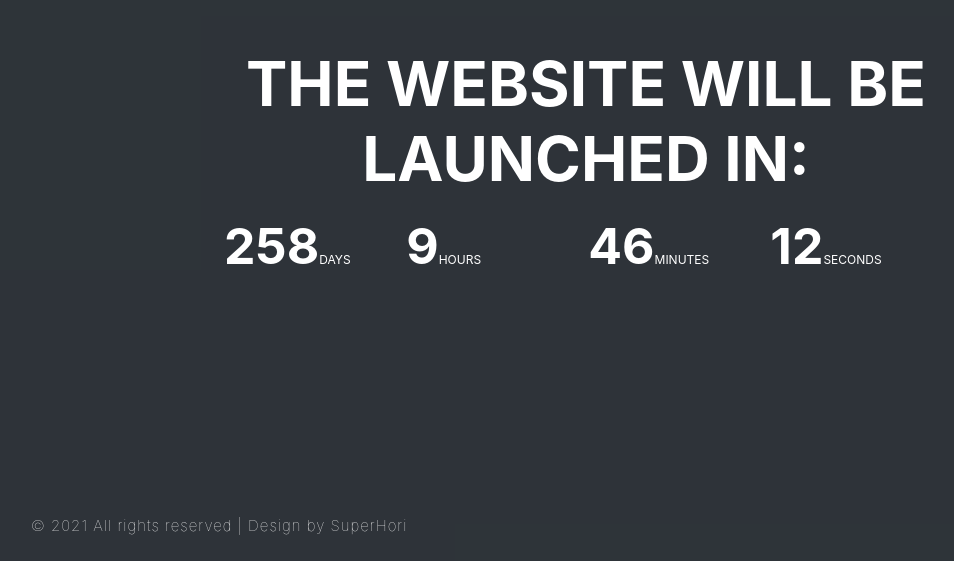
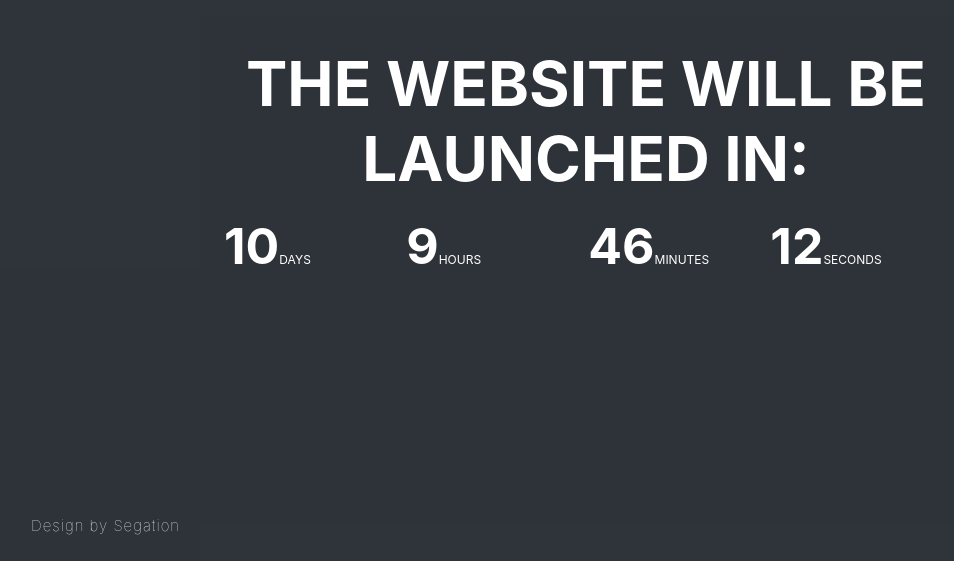
Before and after one commit to segation3/comingsoon, a plain HTML site: page index.html in a window 1280 px wide. Shown: the part 239-800 px from the top of the page, without its empty margins (54-1008 px from the left). Drawn offline with Linux system fonts and the light colour scheme.

Commit message:
Update index.html

```diff
--- a/index.html
+++ b/index.html
@@ -2,7 +2,7 @@
 <html lang="en">
 
 <head>
-	<title>Website.Com - Coming Soon...</title>
+	<title>play.takara.Com - Coming Soon...</title>
 	<!-- Meta tags -->
 	<meta charset="UTF-8">
 	<meta name="viewport" content="width=device-width, initial-scale=1.0">
@@ -34,8 +34,8 @@
 				<div class="social-coming-soon">
 
 					<div class="social-coming-button">
-						<p class="copy-footer">© 2021 All rights reserved | Design by
-							<a href="https://superhori.com/" target="_blank">SuperHori</a></p>
+						<p class="copy-footer">Design by
+							<a href="https://superhori.com/" target="_blank">Segation</a></p>
 					</div>
 				</div>
 			</div>
@@ -47,7 +47,7 @@
 				hour = minute * 60,
 				day = hour * 24;
 
-			let countDown = new Date('Sep 15, 2022 00:00:00').getTime(),
+			let countDown = new Date('Jan 10, 2022 00:00:00').getTime(),
 				x = setInterval(function () {
 
 					let now = new Date().getTime(),
```
